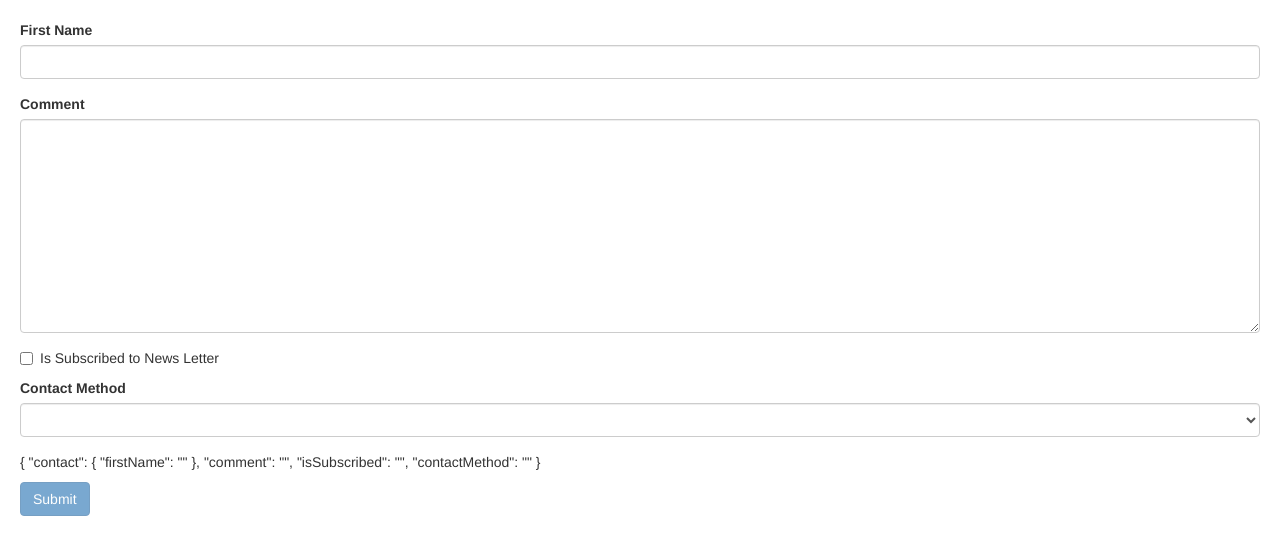
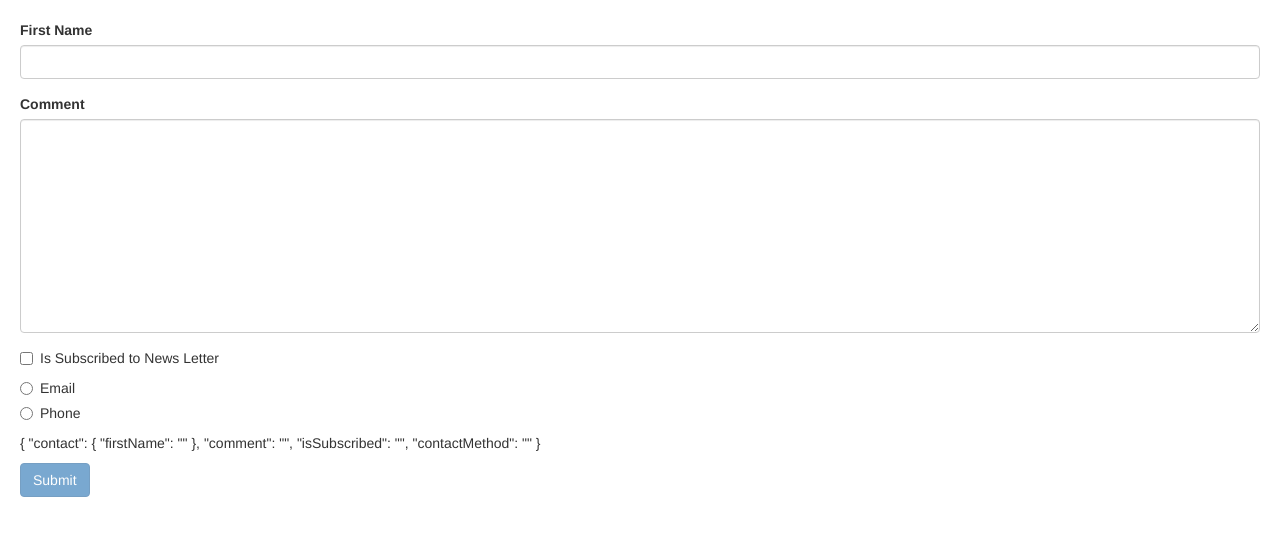
Before and after one commit to uzairqq/ECommerce, an Angular app: page / in a window 1280 px wide. Shown: the top 554 px of the page. Built offline with nearby package versions, Linux system fonts and the light colour scheme.

Commit message:
used radio buttons dynamically

```diff
--- a/src/app/bootstrap-panel/bootstrap-panel.component.html
+++ b/src/app/bootstrap-panel/bootstrap-panel.component.html
@@ -24,15 +24,10 @@
       <input type="checkbox" ngModel name="isSubscribed">Is Subscribed to News Letter
     </label>
   </div>
-  <div class="form-group">
-    <label for="contactMethod">Contact Method</label>
-    <select ngModel name="contactMethod" class="form-control">
-      <option value=""></option>
-      <option *ngFor="let method of contactMethod" [value]="method.id">
-        {{method.name}}
-      </option>
-
-    </select>
+  <div *ngFor="let method of contactMethod" class="radio">
+    <label>
+      <input type="radio" ngModel name="contactMethod" [value]="method.id"> {{method.name}}
+    </label>
   </div>
   <p>{{foo.value | json }}</p>
   <button class="btn btn-primary" [disabled]="!foo.valid">Submit</button>
```
